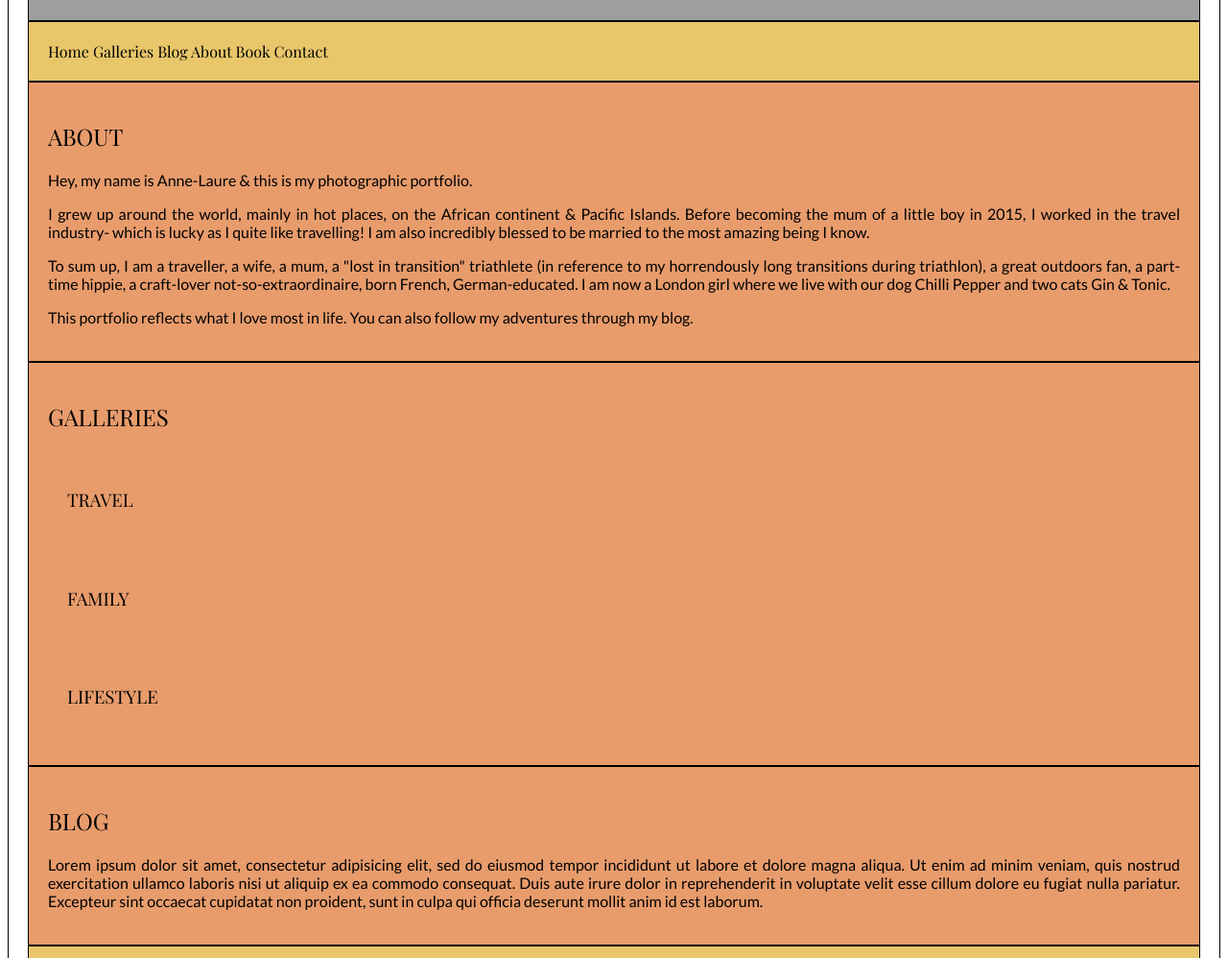
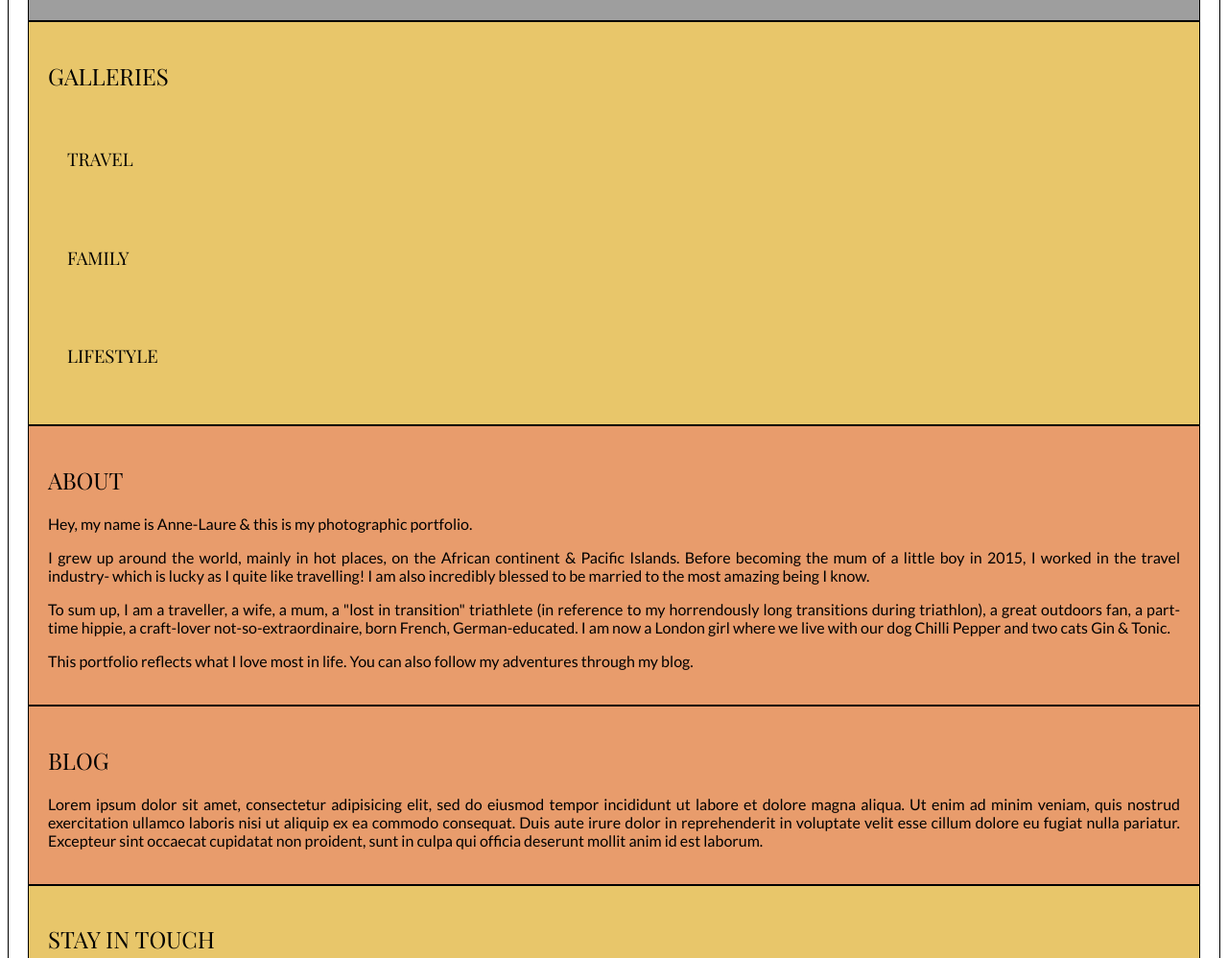
Before and after one commit to supermum/supermum.github.io, a plain HTML site: page unit_5/index.html in a window 1280 px wide. Shown: the part 760-1758 px from the top of the page at 96% size. Drawn offline with nearby package versions, Linux system fonts and the light colour scheme; grey boxes are pictures that could not be loaded.

Commit message:
committing unit 5 fixed
repairing oopsies

```diff
--- a/unit_5/index.html
+++ b/unit_5/index.html
@@ -12,23 +12,8 @@
         <p id="slogan">Photographical Adventures Portfolio</p>
        <!--  <img src="images/qasralsarab.jpg" alt="Picture of Qasr al Sarab desert resort showing dunes and a swimming pool in the middle"> -->
     </header>
-    <nav>
-       Home
-       Galleries
-       Blog
-       About
-       Book
-       Contact
-    </nav>
-    <article id="about">
-        <h2> About</h2>
-        <p>Hey, my name is Anne-Laure & this is my photographic portfolio.</p>
-        <p>I grew up around the world, mainly in hot places, on the African continent & Pacific Islands. Before becoming the mum of a little boy in 2015, I worked in the travel industry- which is lucky as I quite like travelling! I am also incredibly blessed to be married to the most amazing being I know.</p>
-        <p>To sum up, I am a traveller, a wife, a mum, a "lost in transition" triathlete (in reference to my horrendously long transitions during triathlon), a great outdoors fan, a part-time hippie, a craft-lover not-so-extraordinaire, born French, German-educated. I am now a London girl where we live with our dog Chilli Pepper and two cats Gin & Tonic.</p>
-        <p>This portfolio reflects what I love most in life. You can also follow my adventures through my blog.</p>
-    </article>
-    <article id="galleries">
-        <h2>Galleries</h2>
+    <nav id="galleries">
+       <h2>Galleries</h2>
         <section>
             <h3>Travel</h3>
         </section>
@@ -38,6 +23,15 @@
         <section>
             <h3>Lifestyle</h3>
         </section>
+    </nav>
+    <article id="about">
+        <h2> About</h2>
+        <p>Hey, my name is Anne-Laure & this is my photographic portfolio.</p>
+        <p>I grew up around the world, mainly in hot places, on the African continent & Pacific Islands. Before becoming the mum of a little boy in 2015, I worked in the travel industry- which is lucky as I quite like travelling! I am also incredibly blessed to be married to the most amazing being I know.</p>
+        <p>To sum up, I am a traveller, a wife, a mum, a "lost in transition" triathlete (in reference to my horrendously long transitions during triathlon), a great outdoors fan, a part-time hippie, a craft-lover not-so-extraordinaire, born French, German-educated. I am now a London girl where we live with our dog Chilli Pepper and two cats Gin & Tonic.</p>
+        <p>This portfolio reflects what I love most in life. You can also follow my adventures through my blog.</p>
+    </article>
+
     </article>
     <article id="blog">
         <h2>Blog</h2>
```
